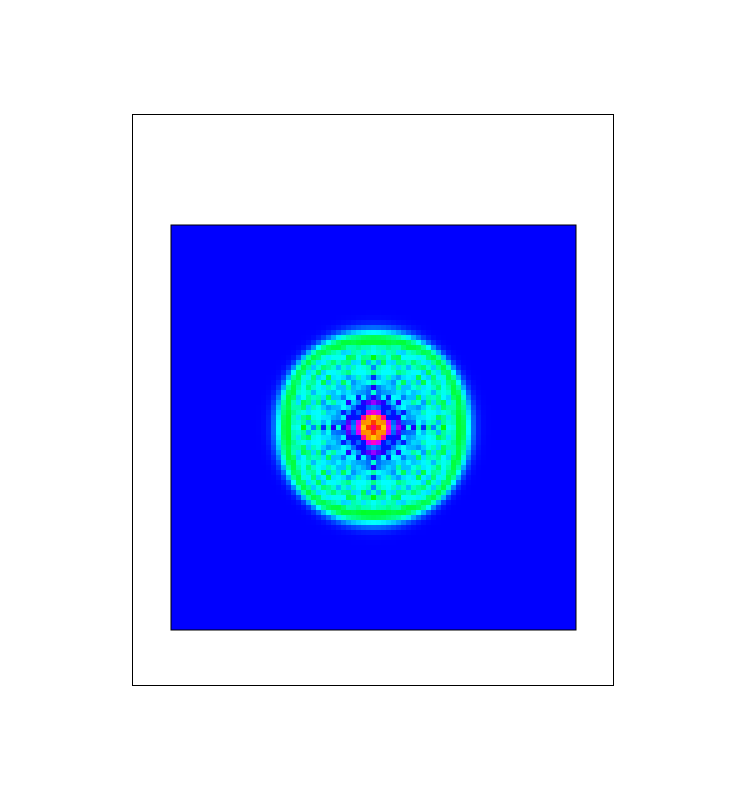
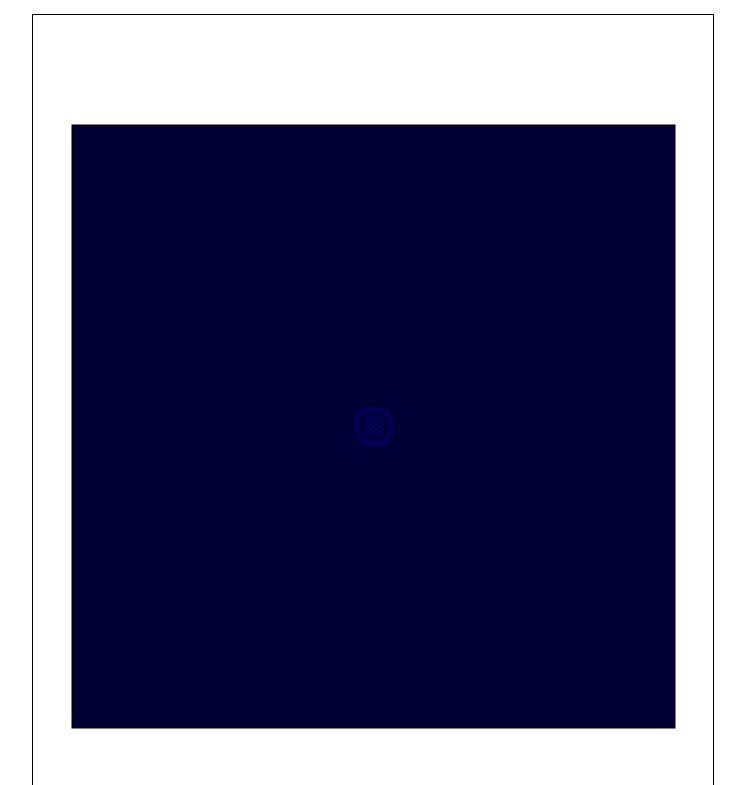
Before and after one commit to antfconeto/phisics_learning, a plain HTML site: page wave_phisics/index.html in a window 1280 px wide. Shown: the top 785 px of the page, without its empty margins (267-1012 px from the left). Drawn offline with Linux system fonts and the light colour scheme; animation ran at ten frames a second.

Commit message:
refactor: :zap: Added new settings

```diff
--- a/wave_phisics/index.html
+++ b/wave_phisics/index.html
@@ -20,7 +20,7 @@
     }
   </style>
   <body>
-    <canvas id="cnv" class="cnv" width="480" height="570"></canvas>
+    <canvas id="cnv" class="cnv" width="680" height="770"></canvas>
     <script src="./js/index.js"></script>
   </body>
 </html>
--- a/wave_phisics/js/index.js
+++ b/wave_phisics/js/index.js
@@ -6,11 +6,16 @@
     height: cnv.height,
 };
 
+let mousePosition = {
+    x:0,
+    y:0
+}
+
 const mesh = {
-    width: 80,
-    height: 80,
-    cellWidth: 5,
-    cellHeight: 5,
+    width: 200,
+    height: 200,
+    cellWidth: 3,
+    cellHeight: 3,
     displacement: [],
     displacementOld: [],
     displacementNew: [],
@@ -26,7 +31,7 @@
 function defineStartDisplacement() {
     const centerX = mesh.width / 2;
     const centerY = mesh.height / 2;
-    const radius = 10;
+    const radius = 1;
 
     mesh.displacement = Array.from({ length: mesh.height + 1 }, (_, y) =>
         Array.from({ length: mesh.width + 1 }, (_, x) => {
@@ -39,13 +44,14 @@
     mesh.step = 0;
 }
 
-// Render the mesh with colors based on displacement
+function displacementColor(d) {
+    // Mapeia o deslocamento para uma faixa de luminosidade (ex: de 10% a 90%)
+    // 'ratio' normaliza o deslocamento entre 0 e 1
+    const ratio = Math.min(Math.max(d / mesh.maxDisplacement, 0), 1);
+    const lightness = 10 + ratio * 80; // Vai de 10% (escuro) a 90% (claro)
 
-function displacementColor(d) {
-    const hue = (1 - d / mesh.maxDisplacement) * 240;
-    return `hsl(${hue}, 100%, 50%)`;
+    return `hsl(240, 100%, ${lightness}%)`;
 }
-
 function meshLeft() {
     return Math.round(
         screen.width / 2 - (mesh.displacement[0].length * mesh.cellWidth) / 2,
@@ -99,16 +105,20 @@
     }
 }
 
+function lossEnergy(){
+    return 0.99
+}
+
 function calculateNextWave() {
     for (let i = 1; i < mesh.displacement.length - 1; i++) {
         for (let j = 1; j < mesh.displacement[0].length - 1; j++) {
-            mesh.displacementNew[i][j] = (2 * mesh.displacement[i][j]) - mesh.displacementOld[i][j] + ((courantNumber() ** 2) * (
+            mesh.displacementNew[i][j] = ((2 * mesh.displacement[i][j]) - mesh.displacementOld[i][j] + ((courantNumber() ** 2) * (
                 mesh.displacement[i+1][j] +
                 mesh.displacement[i-1][j] +
                 mesh.displacement[i][j+1] +
                 mesh.displacement[i][j-1] -
                 4 * mesh.displacement[i][j]
-            ));
+            ))) * lossEnergy();
         }
     }
 }
```
